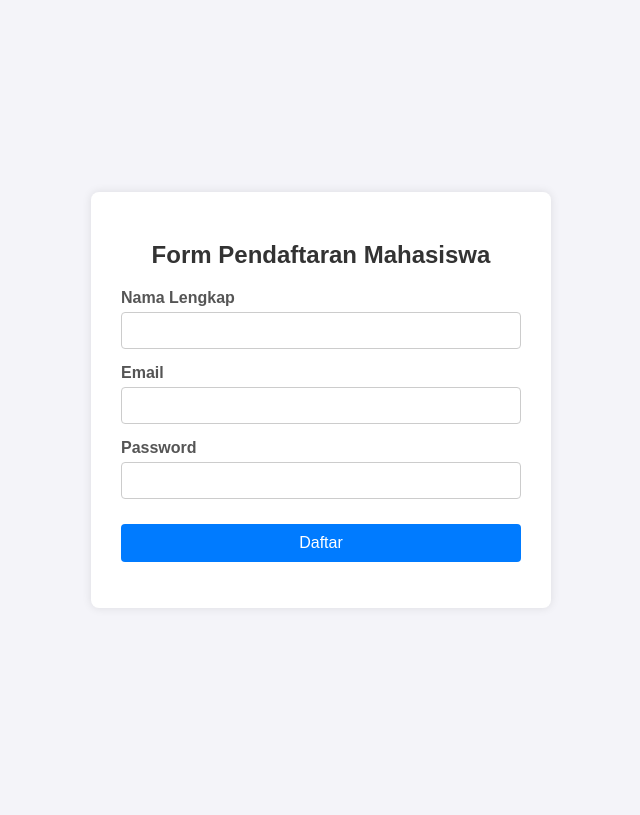
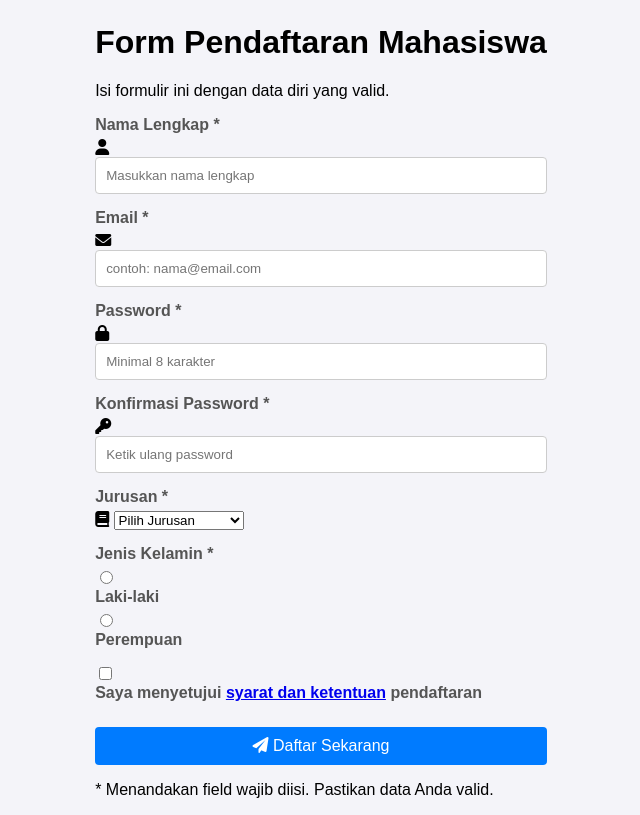
Before and after one commit to mznnss/PendaftaranMahasiswa, a plain HTML site: page index.html in a window 1280 px wide. Shown: the whole page, without its empty margins (319-959 px from the left). Drawn offline with Linux system fonts and the light colour scheme.

Commit message:
Update index.html

```diff
--- a/index.html
+++ b/index.html
@@ -3,29 +3,92 @@
 <head>
     <meta charset="UTF-8">
     <meta name="viewport" content="width=device-width, initial-scale=1.0">
-    <title>Form Pendaftaran Mahasiswa</title>
+    <title>Pendaftaran Mahasiswa (Modern)</title>
+    <link rel="stylesheet" href="https://cdnjs.cloudflare.com/ajax/libs/font-awesome/6.0.0-beta3/css/all.min.css">
     <link rel="stylesheet" href="style.css">
 </head>
 <body>
-    <div class="container">
-        <h2>Form Pendaftaran Mahasiswa</h2>
+    <div class="registration-container">
+        <header class="form-header">
+            <i class="fa-solid fa-graduation-cap header-icon"></i>
+            <h1>Form Pendaftaran Mahasiswa</h1>
+            <p>Isi formulir ini dengan data diri yang valid.</p>
+        </header>
+
         <form id="registrationForm" onsubmit="return validateForm()">
             <div class="form-group">
-                <label for="name">Nama Lengkap</label>
-                <input type="text" id="name" name="name" required>
+                <label for="name">Nama Lengkap <span class="required">*</span></label>
+                <div class="input-icon-wrapper">
+                    <i class="fas fa-user icon"></i>
+                    <input type="text" id="name" placeholder="Masukkan nama lengkap" required>
+                </div>
             </div>
+
             <div class="form-group">
-                <label for="email">Email</label>
-                <input type="email" id="email" name="email" required>
+                <label for="email">Email <span class="required">*</span></label>
+                <div class="input-icon-wrapper">
+                    <i class="fas fa-envelope icon"></i>
+                    <input type="email" id="email" placeholder="contoh: nama@email.com" required>
+                </div>
             </div>
+
             <div class="form-group">
-                <label for="password">Password</label>
-                <input type="password" id="password" name="password" required>
+                <label for="password">Password <span class="required">*</span></label>
+                <div class="input-icon-wrapper">
+                    <i class="fas fa-lock icon"></i>
+                    <input type="password" id="password" placeholder="Minimal 8 karakter" required>
+                </div>
             </div>
-            <button type="submit">Daftar</button>
+
+            <div class="form-group">
+                <label for="confirm-password">Konfirmasi Password <span class="required">*</span></label>
+                <div class="input-icon-wrapper">
+                    <i class="fas fa-key icon"></i>
+                    <input type="password" id="confirm-password" placeholder="Ketik ulang password" required>
+                </div>
+            </div>
+
+            <div class="form-group">
+                <label for="major">Jurusan <span class="required">*</span></label>
+                <div class="input-icon-wrapper">
+                    <i class="fas fa-book icon"></i>
+                    <select id="major" required>
+                        <option value="">Pilih Jurusan</option>
+                        <option value="TI">Teknik Informatika</option>
+                        <option value="SI">Sistem Informasi</option>
+                        <option value="AK">Akuntansi</option>
+                    </select>
+                </div>
+            </div>
+
+            <div class="form-group">
+                <label>Jenis Kelamin <span class="required">*</span></label>
+                <div class="radio-group">
+                    <input type="radio" id="male" name="gender" value="Laki-laki" required>
+                    <label for="male">Laki-laki</label>
+
+                    <input type="radio" id="female" name="gender" value="Perempuan">
+                    <label for="female">Perempuan</label>
+                </div>
+            </div>
+
+            <div class="form-group checkbox-group">
+                <input type="checkbox" id="terms" required>
+                <label for="terms">Saya menyetujui <a href="#">syarat dan ketentuan</a> pendaftaran</label>
+            </div>
+
+            <button type="submit" class="submit-btn">
+                <i class="fas fa-paper-plane"></i> Daftar Sekarang
+            </button>
+
             <p id="error-message" class="error-text"></p>
         </form>
+
+        <footer class="form-footer">
+            <p><span class="required">*</span> Menandakan field wajib diisi. Pastikan data Anda valid.</p>
+        </footer>
     </div>
+
     <script src="script.js"></script>
 </body>
 </html>
```
